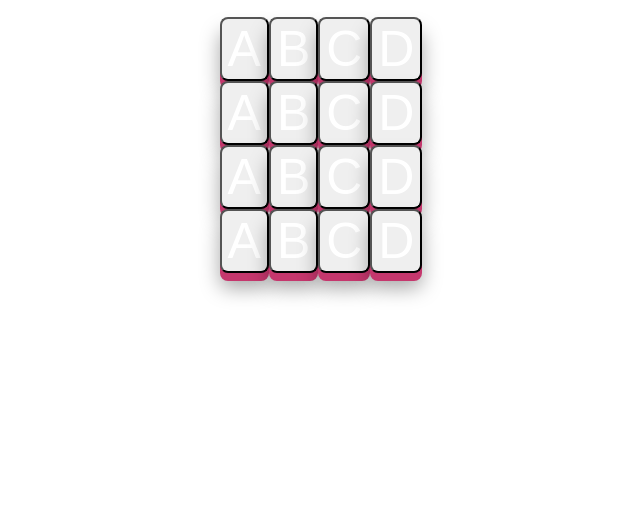
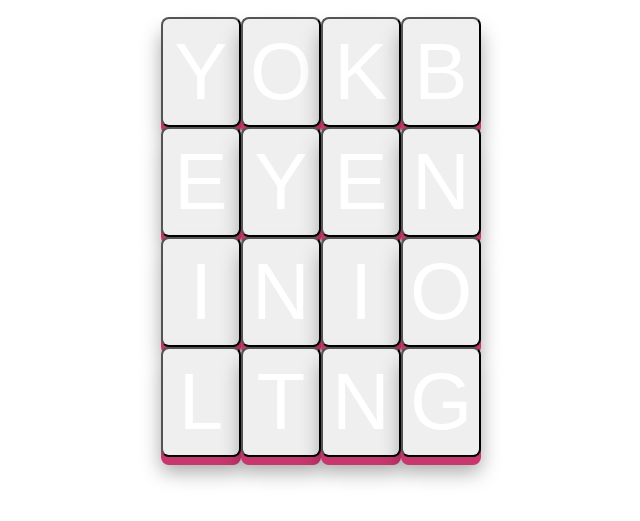
Before and after one commit to IvanMacek/boggle, a React app: page / in a window 1280 px wide. Shown: the part 51-572 px from the top of the page, without its empty margins (319-959 px from the left). Built offline with nearby package versions, Linux system fonts and the light colour scheme.

Commit message:
boggle second task

```diff
--- a/package.json
+++ b/package.json
@@ -7,7 +7,8 @@
     "react-dom": "^15.5.4"
   },
   "devDependencies": {
-    "react-scripts": "0.9.5"
+    "react-scripts": "0.9.5",
+    "standard": "^10.0.2"
   },
   "scripts": {
     "start": "react-scripts start",
--- a/src/components/Game.js
+++ b/src/components/Game.js
@@ -1,4 +1,4 @@
-import React from 'react';
+import React from 'react'
 import Board from './Board'
 
 class Game extends React.Component {
@@ -10,28 +10,36 @@ class Game extends React.Component {
     }
   }
 
-  generateRandomBoard() {
+  generateRandomBoard () {
     const diceCombinations = [
-      "AAEEGN", "ABBJOO", "ACHOPS", "AFFKPS",
-      "AOOTTW", "CIMOTU", "DEILRX", "DELRVY",
-      "DISTTY", "EEGHNW", "EEINSU", "EHRTVW",
-      "EIOSST", "ELRTTY", "HIMNUQ", "HLNNRZ"
+      'AAEEGN', 'ABBJOO', 'ACHOPS', 'AFFKPS',
+      'AOOTTW', 'CIMOTU', 'DEILRX', 'DELRVY',
+      'DISTTY', 'EEGHNW', 'EEINSU', 'EHRTVW',
+      'EIOSST', 'ELRTTY', 'HIMNUQ', 'HLNNRZ'
     ]
 
     /* TOOD: Implement a random algorithm */
+      // taking one char from string
+    let char = ''
+    let j = 0
+    for (let i = diceCombinations[j]; j < diceCombinations.length; j++) {
+      char += diceCombinations[j][Math.floor(Math.random() * diceCombinations[j].length)]
+    }
+      // shuffle characters
+    let shuffled = char.split('').sort(function () { return 0.5 - Math.random() }).join('')
+      // spliting shuffled string into segment of 4
+    let chunks = []
 
-    return [
-      'ABCD',
-      'ABCD',
-      'ABCD',
-      'ABCD'
-    ]
+    for (let i = 0; i < shuffled.length; i += 4) {
+      chunks.push(shuffled.substring(i, i + 4))
+    }
+    return chunks
   }
 
   render () {
     return (
-      <div className="Game">
-        <div className="game-board">
+      <div className='Game'>
+        <div className='game-board'>
           <Board configuration={this.state.board} />
         </div>
       </div>
--- a/src/index.css
+++ b/src/index.css
@@ -9,6 +9,8 @@ body {
 }
 
 .Dice {
+  width: 80px;
+  height: 110px;
   display: inline-block;
     -webkit-border-radius: 8px;
     -moz-border-radius: 8px;
@@ -20,10 +22,6 @@ body {
     -moz-transition: -moz-box-shadow .1s ease-in-out;
     -o-transition: -o-box-shadow .1s ease-in-out;
     transition: box-shadow .1s ease-in-out;
-    font-size: 50px;
+    font-size: 80px;
     color: #fff;
 }
-
-.input-field {
-  margin-top: 20px;
-}
```
Also changed, not shown: src/components/Board.js (+4 -4 lines), src/index.js (+7 -7 lines), README.md, 2 other files.
